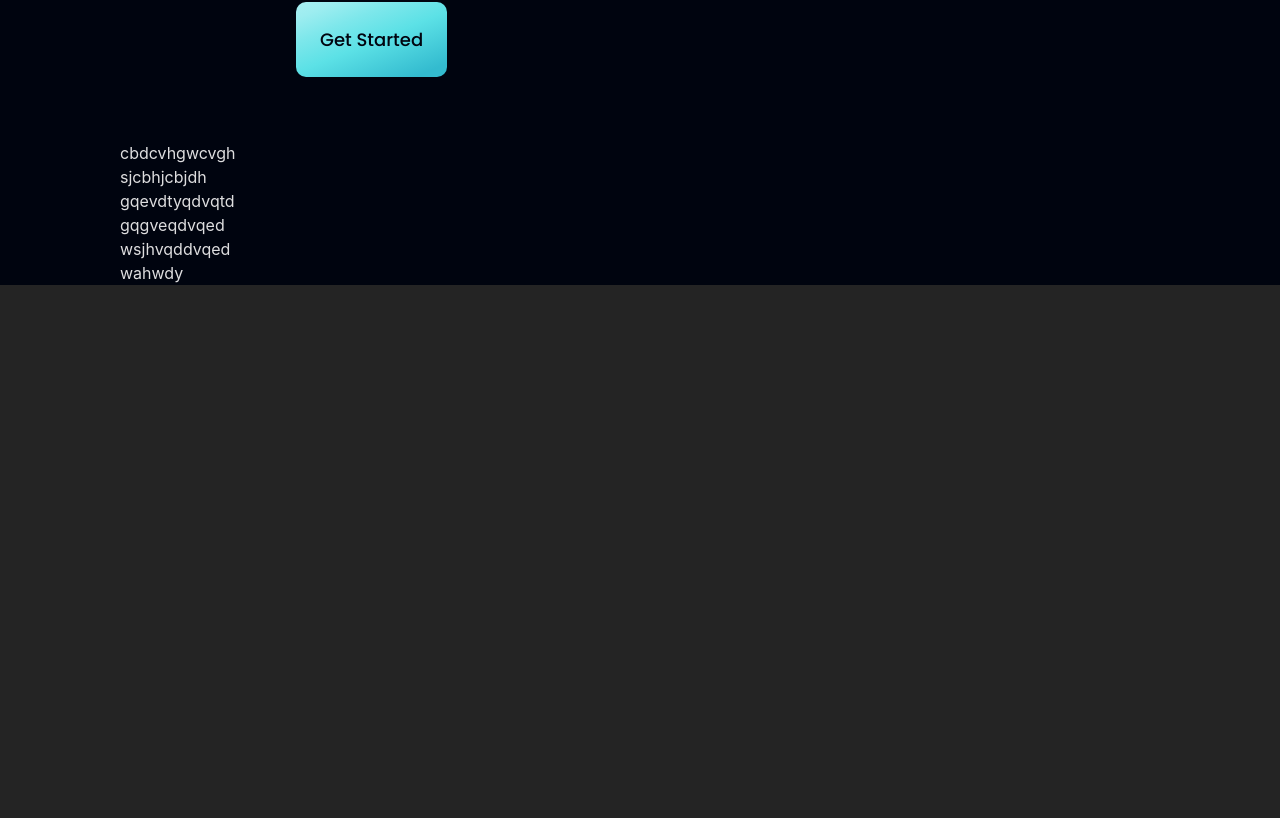
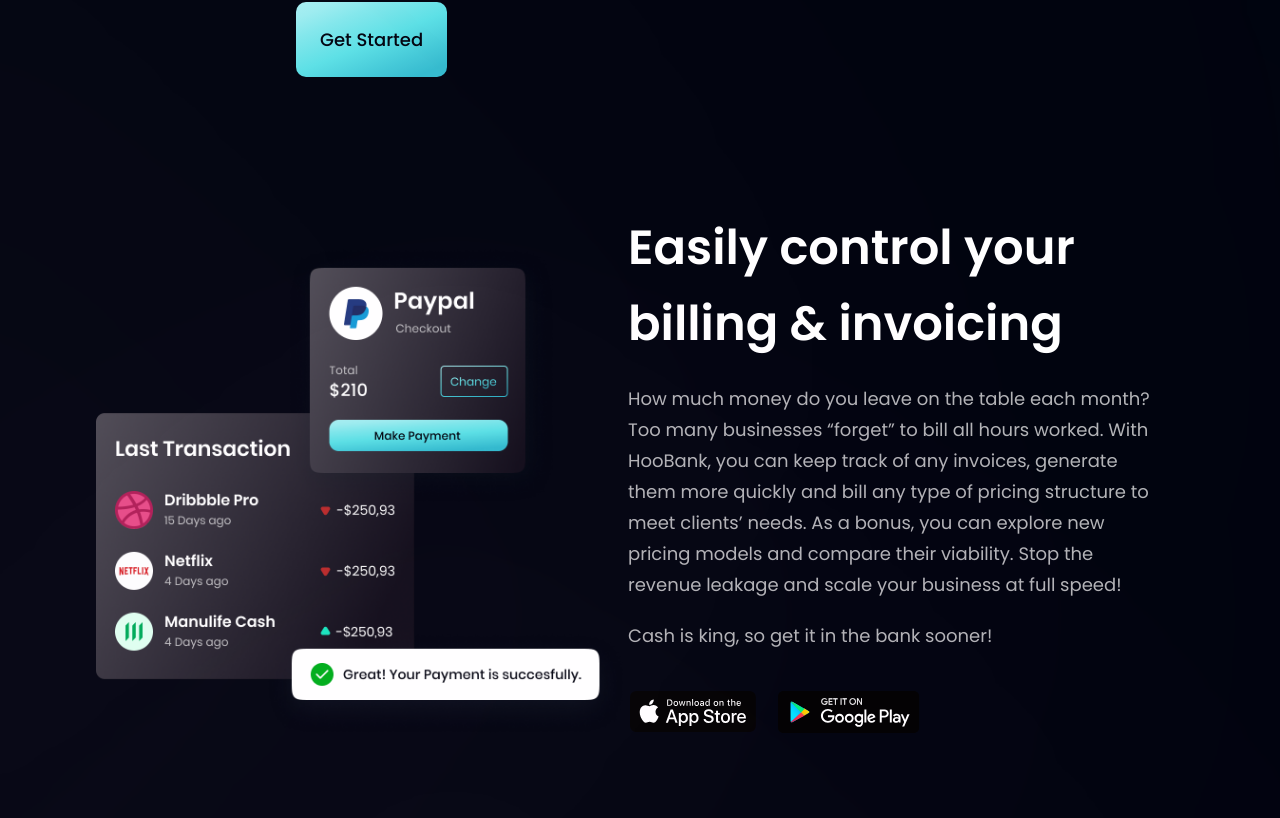
Before and after one commit to Bee0510/HooBank, a React (Vite) app: page / in a window 1280 px wide. Shown: the part 1702-2520 px from the top of the page. Before the commit the page ends 1987 px from the top, so only its background shows below. Built offline with nearby package versions, Linux system fonts and the light colour scheme.

Commit message:
cardeal_section_added

```diff
--- a/package.json
+++ b/package.json
@@ -10,6 +10,7 @@
     "preview": "vite preview"
   },
   "dependencies": {
+    "aos": "^2.3.4",
     "react": "^18.2.0",
     "react-dom": "^18.2.0"
   },
--- a/src/App.jsx
+++ b/src/App.jsx
@@ -15,7 +15,7 @@ function App() {
 
   return (
     <div className=" bg-[#00040f] overflow-hidden flex justify-center items-center">
-      <div className="sm:px-16 px-6 justify-center items-center py-0 w-full lg:px-14 ">
+      <div className="sm:px-16 px-6 justify-center items-center py-0 w-full lg:px-14">
         <div className=" xl:max-w-[1280px] w-full">
           <NavBar />
         </div>
--- a/src/components/Billing.jsx
+++ b/src/components/Billing.jsx
@@ -1,7 +1,61 @@
-import React from "react";
+import React, { useEffect } from "react";
+import { apple, bill, google } from "../assets";
+import AOS from "aos";
+import "aos/dist/aos.css";
 
 const Billing = () => {
-  return <div>cbdcvhgwcvgh</div>;
+  useEffect(() => {
+    AOS.init();
+    AOS.refresh();
+  }, []);
+  return (
+    <section
+      id="product"
+      className="flex md:flex-row flex-col-reverse sm:py-16 py-6 xl:ml-28 sm:-ml-16 "
+      data-aos="fade-down-right"
+      data-aos-duration="2000"
+    >
+      <div className="flex flex-1 justify-center items-center md:ml-10 mr-0 mt-10 relative">
+        <img
+          src={bill}
+          alt="billing"
+          className="w-[100%] h-[100%] relative z-[5]"
+        />
+        <div className="absolute z-[3] -left-1/2 top-0 w-[50%] h-[50%] rounded-full white__gradient" />
+        <div className="absolute z-[0] w-[50%] h-[50%] -left-1/2 bottom-0 rounded-full pink__gradient" />
+      </div>
+      <div className="flex flex-1 flex-col justify-center items-start">
+        <h2 className="font-poppins font-semibold xs:text-[48px] text-[40px] text-white xs:leading-[76.8px] leading-[66.8px] w-full">
+          Easily control your
+          <br className=" sm:block hidden" />
+          billing & invoicing{" "}
+        </h2>
+        <p className="max-w-[600px] mt-5 font-poppins font-normal text-[18px] text-dimWhite leading-[31px]">
+          How much money do you leave on the table each month? Too many
+          businesses “forget” to bill all hours worked. With HooBank, you can
+          keep track of any invoices, generate them more quickly and bill any
+          type of pricing structure to meet clients’ needs. As a bonus, you can
+          explore new pricing models and compare their viability. Stop the
+          revenue leakage and scale your business at full speed!
+        </p>
+        <h2 className="max-w-[600px] mt-5 font-poppins font-normal text-[18px] text-dimWhite leading-[31px]">
+          Cash is king, so get it in the bank sooner!
+        </h2>
+        <div className="flex flex-row flex-wrap sm:mt-10 mt-6">
+          <img
+            src={apple}
+            alt="apple"
+            className="w-[129px] h-[42px] object-contain mr-5 cursor-pointer"
+          />
+          <img
+            src={google}
+            alt="google"
+            className="w-[144px] h-[43px] object-contain cursor-pointer"
+          />
+        </div>
+      </div>
+    </section>
+  );
 };
 
 export default Billing;
--- a/src/components/Bussiness.jsx
+++ b/src/components/Bussiness.jsx
@@ -35,7 +35,7 @@ const FeaturedCard = ({ icon, title, content, index }) => {
     <div
       className={`flex flex-row p-6 rounded-[20px] ${
         index !== features.length - 1 ? "mb-6" : "mb-0"
-      } featured-card space-x-3 w-[80%]`}
+      } featured-card space-x-3 w-[80%] hover:-translate-x-2 hover:scale-110`}
     >
       <div className="flex justify-center items-center w-[64px] h-[64px] rounded-full bg-dimBlue sidebar">
         <img src={icon} alt="stars" className="w-[50%] h-[50%] object-cover" />
--- a/src/components/CardDeal.jsx
+++ b/src/components/CardDeal.jsx
@@ -1,7 +1,42 @@
 import React from "react";
+import { card } from "../assets";
+import Button from "./Button";
 
 const CardDeal = () => {
-  return <div>sjcbhjcbjdh</div>;
+  return (
+    <section
+      id="product"
+      className="flex md:flex-row flex-col sm:py-16 py-6 xl:ml-28 sm:-ml-16 xl:p-3"
+      data-aos="fade-down-left"
+      data-aos-duration="2000"
+    >
+      <div className="flex flex-1 flex-col justify-center items-start sm:ml-0 xl:ml-5">
+        <h2 className="font-poppins font-semibold xs:text-[48px] text-[40px] text-white xs:leading-[76.8px] leading-[66.8px] w-full">
+          Find a better card deal
+          <br className=" sm:block hidden" />
+          in few easy steps.{" "}
+        </h2>
+        <p className="max-w-[600px] mt-5 font-poppins font-normal text-[18px] text-dimWhite leading-[31px]">
+          → Choose the billing type that suits your needs
+          <br /> → Don’t double entry, interconnect to your accounting system{" "}
+          <br />→ Speed up month-end closing with a rigorous invoicing process
+        </p>
+
+        <div className="flex flex-row flex-wrap sm:mt-10 mt-6">
+          <Button />
+        </div>
+      </div>
+      <div className="flex flex-1 justify-center items-center md:ml-10 mr-28 mt-10 relative">
+        <img
+          src={card}
+          alt="billing"
+          className="w-[90%] h-[100%] relative z-[5]"
+        />
+        <div className="absolute z-[3] -left-1/2 top-0 w-[50%] h-[50%] rounded-full white__gradient" />
+        <div className="absolute z-[0] w-[50%] h-[50%] -left-1/2 bottom-0 rounded-full pink__gradient" />
+      </div>
+    </section>
+  );
 };
 
 export default CardDeal;
--- a/src/components/Stats.jsx
+++ b/src/components/Stats.jsx
@@ -1,9 +1,19 @@
 import React from "react";
 import { stats } from "../constants";
+import AOS from "aos";
+import "aos/dist/aos.css";
+import { useEffect } from "react";
 
 const Stats = () => {
+  useEffect(() => {
+    AOS.init();
+    AOS.refresh();
+  }, []);
   return (
-    <section className="flex justify-between items-center flex-row flex-wrap sm:mb-20 mb-6 lg:ml-44 sm:-ml-16">
+    <section
+      className="flex justify-between items-center flex-row flex-wrap sm:mb-20 mb-6 lg:ml-44 sm:-ml-16"
+      data-aos="fade-up"
+    >
       {stats.map((stat) => (
         <div
           key={stat.id}
```
Also changed, not shown: 1 other file (tests, documents, lock files or other folders).
